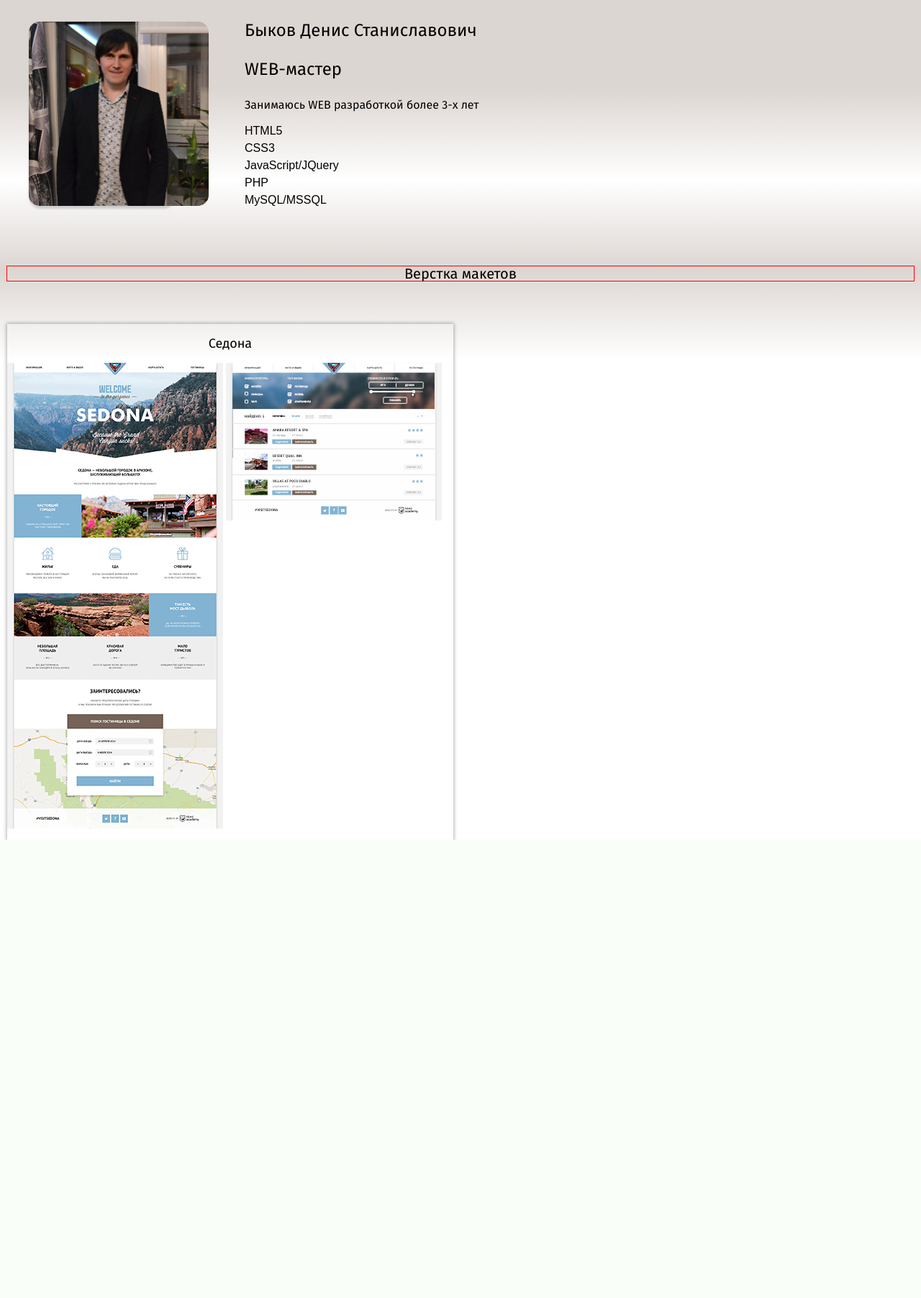
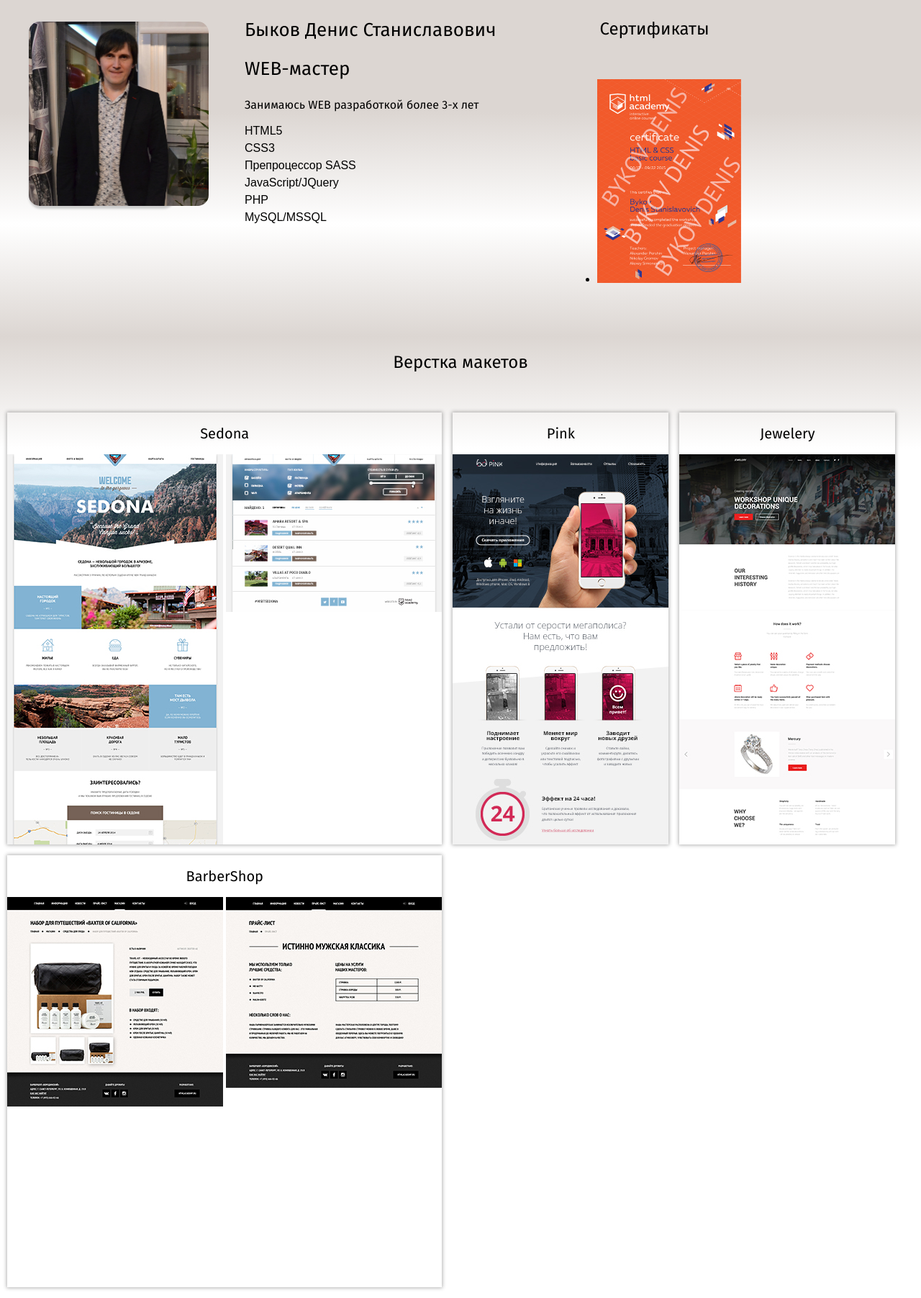
Before and after one commit to BykovDenis/portfolio, a PHP site: page / in a window 1280 px wide. Shown: the whole page at 72% size. Before the commit the page ends 1167 px from the top, so only its background shows below. Run offline with PHP 8.4, Linux system fonts and the light colour scheme.

Commit message:
добавлены работы резюме

```diff
--- a/css/style.css
+++ b/css/style.css
@@ -25,13 +25,13 @@ body {
 }
 
 .main__layout h1 {
-  font: normal 24px/24px "Fira Sans", "Arial", sans-serif;
+  font: normal 26px/24px "Fira Sans", "Arial", sans-serif;
   margin: 0;
   margin-bottom: 30px;
 }
 
 .main__layout h2 {
-  font: normal 20px/20px "Fira Sans", "Arial", sans-serif;
+  font: normal 24px/20px "Fira Sans", "Arial", sans-serif;
   margin: 0;
   margin-bottom: 60px;
 }
@@ -72,31 +72,45 @@ body {
   line-height: 24px;
 }
 
-.portfolio {
-  outline: 1px solid red;
+.main__sertificate {
+  float: left;
+  max-width: 500px;
+  margin-left: 100px;
 }
 
-.portfolio__work1 {
-  float: left;
-  width: 620px;
-  box-shadow: 0 0 5px 1px rgba(0, 0, 0, 0.3);
+.main__sertificate h2 {
+  text-align: center;
 }
 
-.portfolio__work1 h3 {
-  text-align: center;
-  font: normal 18px/18px "Fira Sans", "Arial", sans-serif;
+.portfolio__work {
+  float: left;
+  margin-right: 15px;
+  margin-bottom: 15px;
+  height: 600px;
+  box-shadow: 0 0 5px 1px rgba(0, 0, 0, 0.3);
+  overflow: hidden;
 }
 
-.portfolio__work1 ul {
-  padding: 0;
+.portfolio__work h3 {
+  text-align: center;
+  font: normal 20px/18px "Fira Sans", "Arial", sans-serif;
 }
 
-.portfolio__work1 li {
+.portfolio__work ul {
+  padding: 0;
+  text-align: center;
+}
+
+.portfolio__work li {
   display: inline-block;
   vertical-align: top;
 }
 
+.portfolio__work li:last-of-type {
+  margin-right: 0;
+}
+
 .portfolio h2 {
   text-align: center;
-  font: normal 20px/20px "Fira Sans", "Arial", sans-serif;
+  font: normal 24px/20px "Fira Sans", "Arial", sans-serif;
 }
--- a/index.php
+++ b/index.php
@@ -21,23 +21,71 @@
                     <ul class="main__skills">
                         <li>HTML5</li>
                         <li>CSS3</li>
+                        <li>Препроцессор SASS</li>
                         <li>JavaScript/JQuery</li>
                         <li>PHP</li>
                         <li>MySQL/MSSQL</li>
+                    </ul>
+                </div>
+                <div class="main__sertificate">
+                   <h2>Сертификаты</h2>
+                    <ul>
+                        <li>
+                           <img src="img/HTMLAcademy_HTML_CSS.jpg" width="200">
+                        </li>
                     </ul>
                 </div>
             </div>
             <div class="main__layout">
                 <section class="portfolio">
                     <h2>Верстка макетов</h2>
-                    <div class="portfolio__work1">
-                        <h3>Седона</h3>
+                    <div class="portfolio__work">
+                        <h3>Sedona</h3>
                         <ul>
                             <li>
-                                <img src="img/sedona_index.jpg" width="300" height="647" alt="Главная страница">
+                                <a href="http://pharminfo.nichost.ru/sedona/index.html" target="_blank">
+                                    <img src="img/sedona_index.jpg" width="300" height="647" alt="Главная страница">
+                                </a>
                             </li>
                             <li>
-                                <img src="img/sedona_inner.jpg" width="300" height="219" alt="Страница каталога">
+                               <a href="http://pharminfo.nichost.ru/sedona/inner.html"  target="_blank">
+                                   <img src="img/sedona_inner.jpg" width="300" height="219" alt="Страница каталога">
+                               </a>
+                            </li>
+                        </ul>
+                    </div>
+                    <div class="portfolio__work">
+                        <h3>Pink</h3>
+                        <ul>
+                            <li>
+                                <a href="http://pharminfo.nichost.ru/pink/index.html" target="_blank">
+                                    <img src="img/pink_index.jpg" width="300" height="1055" alt="Главная страница">
+                                </a>
+                            </li>
+                        </ul>
+                    </div>
+                    <div class="portfolio__work">
+                        <h3>Jewelery</h3>
+                        <ul>
+                            <li>
+                                <a href="http://pharminfo.nichost.ru/jewelery/index.html" target="_blank">
+                                    <img src="img/jewelery_index.jpg" width="300" height="995" alt="Главная страница">
+                                </a>
+                            </li>
+                        </ul>
+                    </div>
+                    <div class="portfolio__work">
+                        <h3>BarberShop</h3>
+                        <ul>
+                            <li>
+                                <a href="http://pharminfo.nichost.ru/barbershop/catalog-item.html" target="_blank">
+                                    <img src="img/barbershop_item.jpg" width="300" height="291" alt="Карточка товара">
+                                </a>
+                            </li>
+                            <li>
+                                <a href="http://pharminfo.nichost.ru/barbershop/catalog-price.html" target="_blank">
+                                    <img src="img/barbershop_price.jpg" width="300" height="265" alt="Прайс-лист">
+                                </a>
                             </li>
                         </ul>
                     </div>
--- a/scss/style.scss
+++ b/scss/style.scss
@@ -84,16 +84,29 @@ body{
 
     }
 
+    &__sertificate{
+        float: left;
+        max-width: 500px;
+        margin-left: 100px;
+
+        h2{
+            text-align: center;
+        }
+
+    }
+
 }
 
 .portfolio{
 
-    outline: 1px solid red;
+    &__work{
+        float:left;
+        margin-right: 15px;
+        margin-bottom: 15px;
 
-    &__work1{
-        float:left;
-        width: 620px;
+        height: 600px;
         box-shadow: 0 0 5px 1px rgba(0,0,0,0.3);
+        overflow: hidden;
 
         h3{
             text-align: center;
@@ -102,11 +115,16 @@ body{
 
         ul{
             padding:0;
+            text-align: center;
         }
 
         li {
             display: inline-block;
             vertical-align: top;
+        }
+
+        li:last-of-type{
+            margin-right: 0;
         }
 
     }
--- a/scss/variables.scss
+++ b/scss/variables.scss
@@ -4,9 +4,9 @@ $width-page: 1280px;
 $font-family: 'Fira Sans', 'Arial', sans-serif;
 
 $font-size: 16px;
-$font-size-h1: 24px;
-$font-size-h2: 20px;
-$font-size-h3: 18px;
+$font-size-h1: 26px;
+$font-size-h2: 24px;
+$font-size-h3: 20px;
 
 $line-height: 16px;
 $line-height-h1: 24px;
```
Also changed, not shown: img/HTMLAcademy_HTML_CSS.jpg (added), img/barbershop_item.jpg (added), img/barbershop_price.jpg (added), img/jewelery_index.jpg (added), img/pink_index.jpg (added), 1 other file.
